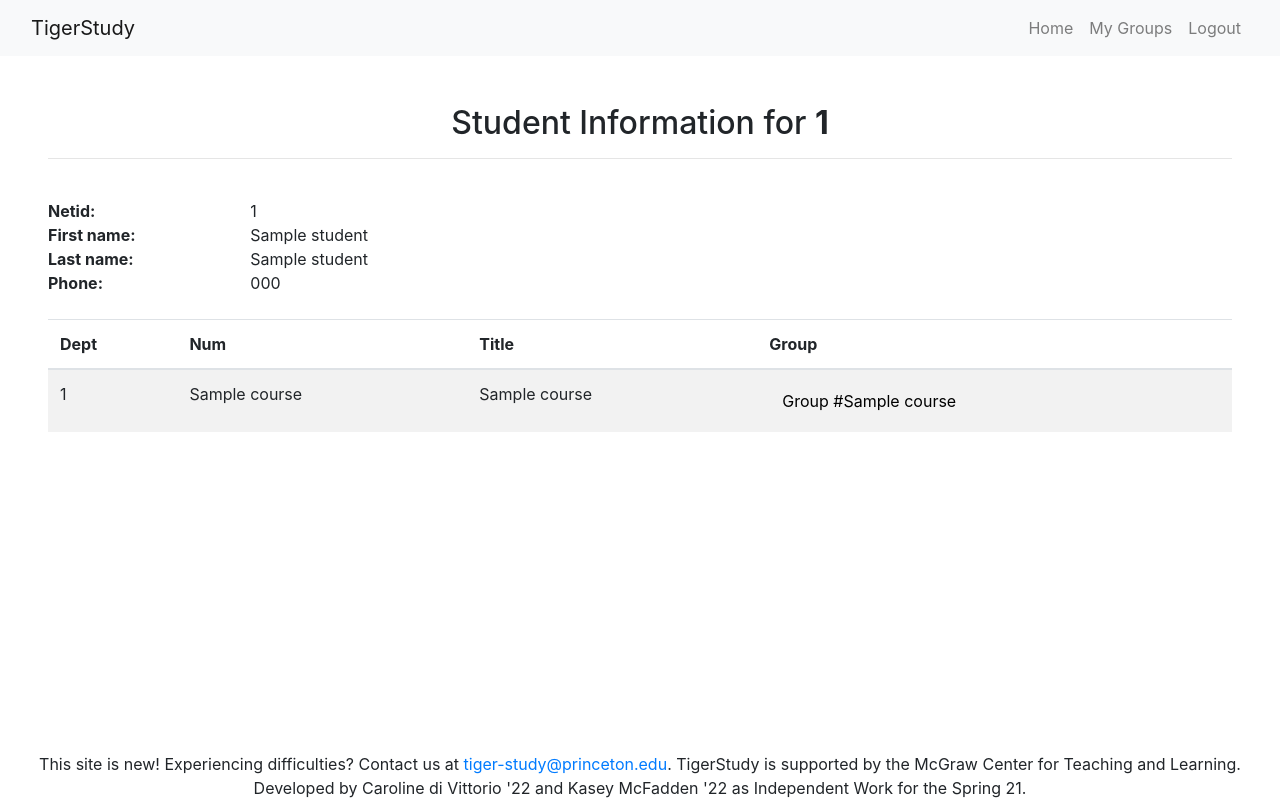
After one commit to carolinedivittorio/tiger-study-v2, a Flask app: template templates/admin_view_student.html in a window 1280 px wide. The commit adds this page. Run offline with Flask 2, Linux system fonts and the light colour scheme; the template is opened without the code that fills it: most values are stand-ins (such as "Sample title", 1, 10 or a date in 2020); parts of the project's set-up code (start-up, migrations or seed data) failed here and were passed over; some libraries are stand-ins or nearby versions.

Commit message:
admin students

```diff
--- a/app.py
+++ b/app.py
@@ -540,27 +540,93 @@ def submit_course_edits():
     return response
 
 
-# ------------------------------------------------------------------------------
-# ABOUT
-# ------------------------------------------------------------------------------
-@app.route('/about')
+@app.route('/admin_students')
 # @login_required
-def about():
+def admin_students():
     netid = NETID
     if not LOCAL:
         netid = cas.authenticate()
-        pageType = "undergraduates"
+        pageType = "special"
         role = uservalidation(netid)
         check = checkuser(role, pageType)
         if not check:
             return loginfail()
+        useraccount = userAccount(netid, role)
+        login_user(useraccount)
 
-    html = render_template('about.html',
+    html = render_template('admin_students.html',
                            netid=netid,
                            isAdmin=isAdmin(netid),
                            )
     response = make_response(html)
     return response
+
+@app.route('/searchAdminStudents', methods=['GET'])
+# @login_required
+def searchAdminStudentsResults():
+    netid = request.args.get('netid')
+
+    students = searchStudents(netid)
+
+    html = '<table class=\"table table-striped\"> ' \
+           '<thead> ' \
+           '<tr> ' \
+           '<th align = \"left\">Netid</th> ' \
+            '<th align = \"left\">Name</th> ' \
+           '<th align = \"right\">  </th> ' + \
+           '</tr>' + \
+           '</thead>' \
+           '<tbody> '
+    for student in students:
+
+        html_form = '<form action="view_student" method="get">\
+            <input type="hidden" name="netid" value=' + student.getNetid() + '>\
+            <input type="submit" class="btn" value="View Student Profile">\
+        </form>'
+
+        html += '<tr>\n' + \
+                '<td> ' + student.getNetid() + ' </td>\n' + \
+                '<td> ' + student.getFirstName() + " " + student.getLastName() + ' </td>\n'
+        html += '<td> ' + html_form + '</td>\n'
+
+    html += '</tbody></table>'
+    response = make_response(html)
+    return response
+
+@app.route('/view_student', methods=['GET'])
+# @login_required
+def view_student():
+    netid = NETID
+    if not LOCAL:
+        netid = cas.authenticate()
+        pageType = "special"
+        role = uservalidation(netid)
+        check = checkuser(role, pageType)
+        if not check:
+            return loginfail(netid)
+
+    netid = request.args.get('netid')
+    student = getStudentInformation(netid)
+    courses = getJoinedClasses(netid)
+    courses_long = []
+    for course in courses:
+        title = getCourseTitle(course[0], course[1])
+        groupid = getGroupOfStudentInClass(netid, course[0], course[1])
+        courses_long.append([course[0], course[1], title, groupid])
+    # group_overview = getGroupsInClass(dept, classnum)
+    # groups = []
+    # for g in group_overview:
+    #     groups.append([g, getStudentsInGroup(g.getGroupId())])
+
+    html = render_template('admin_view_student.html',
+                            netid=netid,
+                            isAdmin=isAdmin(netid),
+                            student=student,
+                            courses=courses_long,
+                            )
+    response = make_response(html)
+    return response
+
 
 # ------------------------------------------------------------------------------
 # MYGROUPS
--- a/database.py
+++ b/database.py
@@ -426,6 +426,20 @@ def search(class_dept, class_num):
             returned_classes.append(Course(row))
     return returned_classes
 
+def searchStudents(netid):
+    conn = db.connect()
+    stmt = student.select() \
+        .where(student.c.netid.like("%" + str(netid) + "%"))\
+
+    result = conn.execute(stmt.order_by(student.c.netid))
+
+    returned_students = []
+    if result is not None:
+        for row in result:
+            returned_students.append(Student(row))
+    return returned_students
+
+
 # -------------------------------------------------------------
 # have student with netid join the class with dept, num
 def addStudentToClass(netid, dept, num):
--- /dev/null
+++ b/templates/admin_view_student.html
@@ -0,0 +1,83 @@
+<!DOCTYPE html>
+
+<!-- =============================================================== -->
+<!-- admin_view_student.html                                         -->
+<!-- Author: Caroline di Vittorio                                    -->
+<!-- =============================================================== -->
+
+<html>
+  <head>
+    {% include 'header.html' %}
+  </head>
+  <body>
+    {% include 'nav.html' %}
+
+    <div class="panel">
+      <div class="admin-breakdown-general">
+          <div class="row p-5 position:fixed">
+              <div class="col-12">
+                  <div class="row">
+                      <div class="col-12">
+                          <center><h2>Student Information for <strong>{{student.getNetid()}}</strong></h2>
+                          </center>
+                          <hr><br>
+                      </div>
+                  </div>
+                  <div class="row">
+                    <div class="col-2"><strong>
+                        Netid: <br>
+                        First name:  <br>
+                        Last name: <br>
+                        Phone: <br></strong>
+                      </div>
+                      <div class="col-10">
+                        {{student.getNetid()}}<br>
+                        {{student.getFirstName()}}<br>
+                        {{student.getLastName()}}<br>
+                        {{student.getPhone()}}<br>
+                      </div>
+                  </div>
+                  <br>
+                  <div class="row-fluid">
+                    <div class="courses-groups">
+                        <table class="table table-striped">
+                            <thead>
+                              <tr>
+                                <th align="left">Dept</th>
+                                <th align="left">Num</th>
+                                <th align="left">Title</th>
+                                <th align="left">Group</th>
+                              </tr>
+                            </thead>
+                            <tbody>
+                                {% for course in courses %}
+                                    <tr>
+                                        <td>{{course[0]}}</td>
+                                        <td>{{course[1]}}</td>
+                                        <td>{{course[2]}} </td>
+                                        <td>
+                                            <form action="edit_course" method="get">
+                                                <input type="hidden" name="dept" value={{course[0]}}>
+                                                <input type="hidden" name="classnum" value={{course[1]}}>
+                                                <input type="submit" style="color:black" class="btn btn-link" value="Group #{{course[3]}}">
+                                            </form>
+                                        </td>
+                                    </td>
+                                    </tr>
+                                {% endfor %}
+                            </tbody>
+                        </table>
+                      </div>
+                    </div>
+                  </div>
+              </div>
+          </div>
+      </div>
+    </div>
+
+  {% include 'footer.html' %}
+  </body>
+
+  </div>
+
+</html>
--- a/templates/footer.html
+++ b/templates/footer.html
@@ -1,4 +1,5 @@
 <footer class="footer fixed-bottom" style="text-align: center; background-color: white">
     This site is new! Experiencing difficulties? Contact us at <a target="_blank" href="mailto:tiger-study@princeton.edu">tiger-study@princeton.edu</a>.
-    TigerStudy is supported by the McGraw Center for Teaching and Learning.
+    TigerStudy is supported by the McGraw Center for Teaching and Learning.<br>
+    Developed by Caroline di Vittorio '22 and Kasey McFadden '22 as Independent Work for the Spring 21.
 </footer>
--- a/templates/index.html
+++ b/templates/index.html
@@ -27,6 +27,8 @@
             <p id="results-list"></p>
         </div>
     </div>
+    <br>
+    <br>
 
     {% include 'footer.html' %}
 
--- a/templates/nav.html
+++ b/templates/nav.html
@@ -45,7 +45,7 @@
               <div class="dropdown-menu" aria-labelledby="admin-dropdown">
                   <a class="dropdown-item" href="admin">Admin</a>
                   <a class="dropdown-item" href="admin_courses">Courses</a>
-                  <a class="dropdown-item" href="testing">Testing</a>
+                  <a class="dropdown-item" href="admin_students">Students</a>
               </div>
           </li>
           {% endif %}
@@ -54,9 +54,6 @@
           </li>
           <li class="nav-item">
             <a class="nav-link" href="mygroups">My Groups</a>
-          </li>
-          <li class="nav-item">
-            <a class="nav-link" href="about">About</a>
           </li>
           <li class="nav-item">
             <a class="nav-link" href="logout">Logout</a>
```
Also changed, not shown: templates/admin_edit_course.html (+12 -11 lines), templates/admin_students.html (added, +77 -0 lines).
